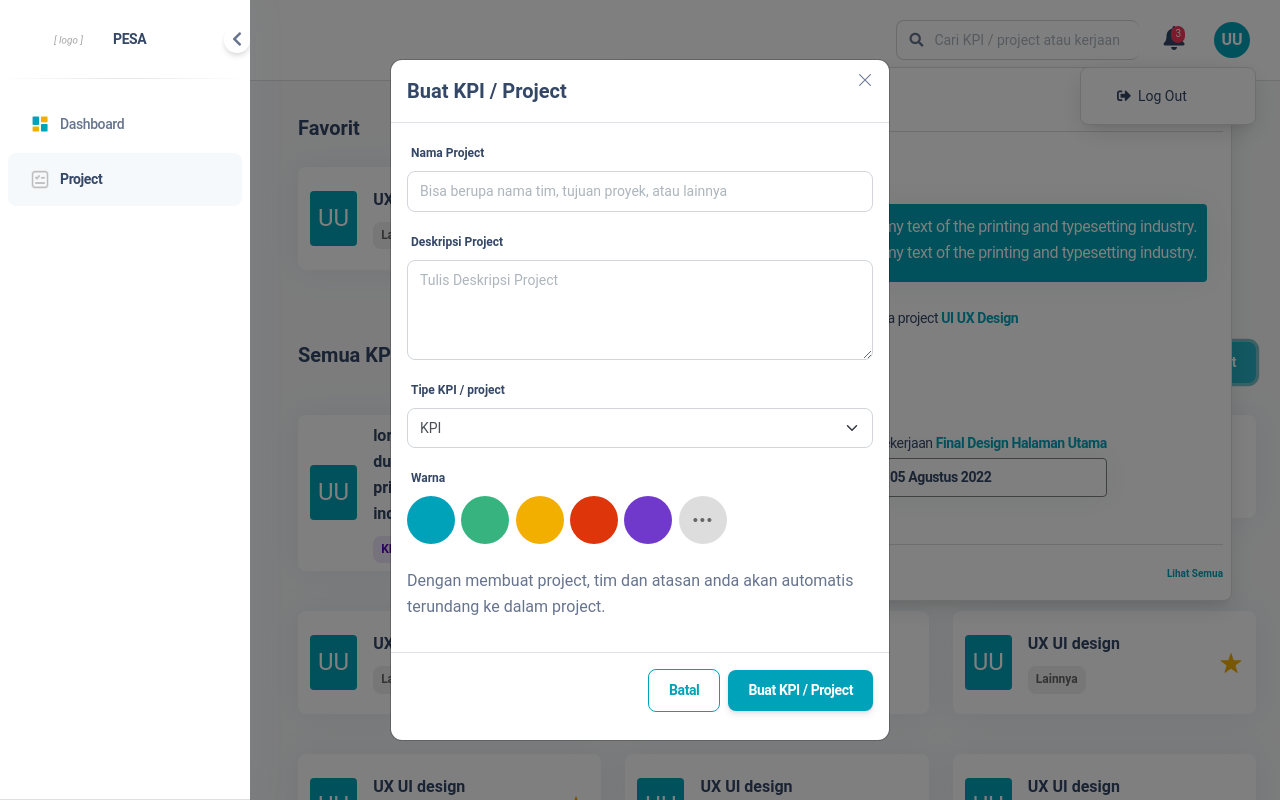
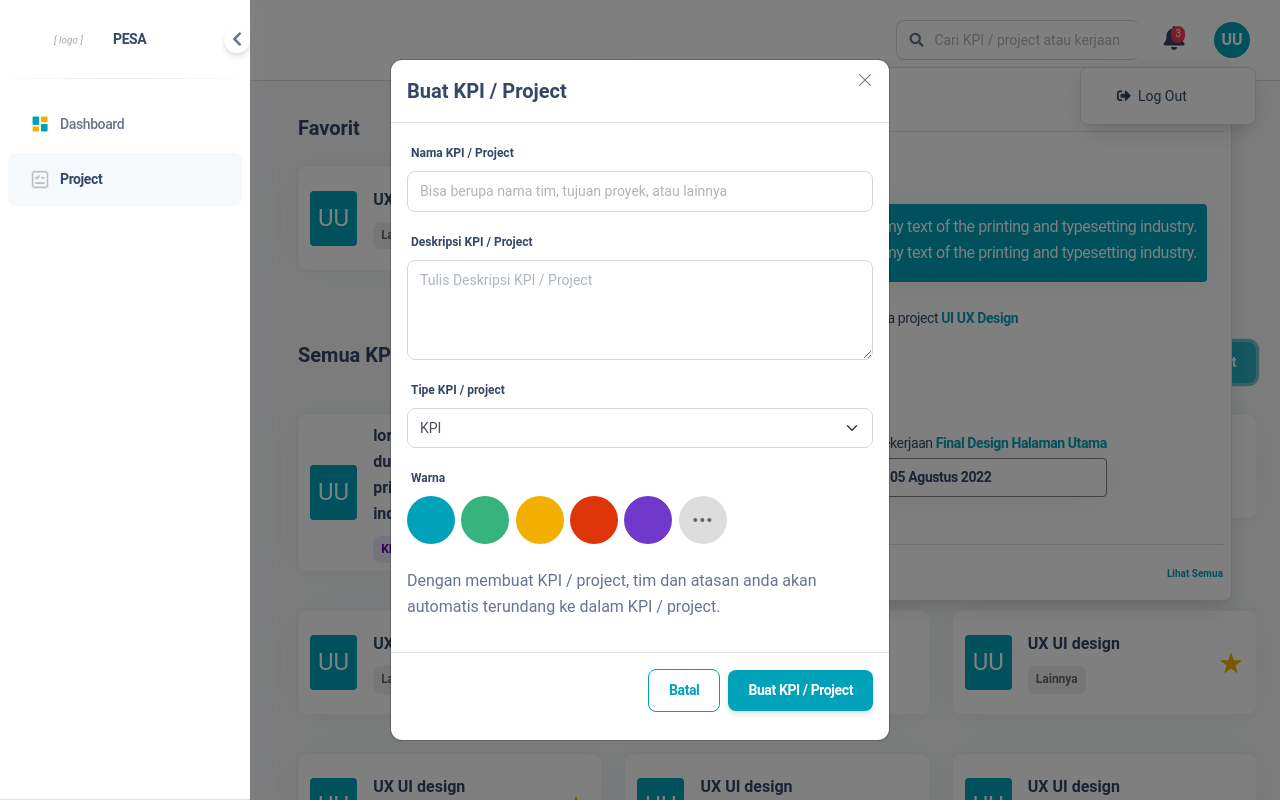
Before and after one commit to melanaumi/pesa-pln, a Vue app: page /project in a window 1280 px wide. Both pictures are taken after a click on the button "Tambah KPI / Project". Shown: the top 800 px of the page. Built offline with nearby package versions, Linux system fonts and the light colour scheme.

Commit message:
typo text

```diff
--- a/src/views/ProjectList.vue
+++ b/src/views/ProjectList.vue
@@ -47,7 +47,7 @@
                     <form>
                       <!-- nama project -->
                       <div class="mb-3">
-                        <label for="exampleInputEmail1" class="form-label">Nama Project</label>
+                        <label for="exampleInputEmail1" class="form-label">Nama KPI / Project</label>
                         <input
                           type="text"
                           class="form-control"
@@ -58,10 +58,10 @@
                       </div>
                       <!-- deskripsi -->
                       <div class="mb-3">
-                        <label for="floatingTextarea2">Deskripsi Project</label>
+                        <label for="floatingTextarea2">Deskripsi KPI / Project</label>
                         <textarea
                           class="form-control"
-                          placeholder="Tulis Deskripsi Project"
+                          placeholder="Tulis Deskripsi KPI / Project"
                           id="floatingTextarea2"
                           style="height: 100px"
                         ></textarea>
@@ -158,7 +158,7 @@
                           </div>
                         </div>
                       </div>
-                      <p>Dengan membuat project, tim dan atasan anda akan automatis terundang ke dalam project.</p>
+                      <p>Dengan membuat KPI / project, tim dan atasan anda akan automatis terundang ke dalam KPI / project.</p>
                     </form>
                   </div>
                   <div class="modal-footer">
```
